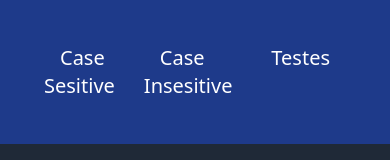
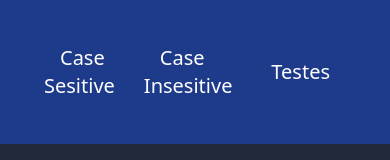
Before and after one commit to VLira96/Analisador-Lexico, a React (Create React App) app: page / in a window 390 px wide. Shown: the top 160 px of the page. Built offline with nearby package versions, Linux system fonts and the light colour scheme.

Commit message:
ajeitando o header

```diff
--- a/src/components/header.tsx
+++ b/src/components/header.tsx
@@ -4,7 +4,7 @@ const Header = () => {
     return (
         <header className="bg-blue-900">
             <nav className="p-1">
-                <ul className="flex flex-arrow lg:gap-24  justify-center m-10">
+                <ul className="flex flex-arrow lg:gap-24  justify-center items-center m-10">
                     <li><ButtonLink to='/'>Case Sesitive</ButtonLink></li>
                     <li><ButtonLink to='/caseinsensitive'>Case Insesitive</ButtonLink></li>
                     <li><ButtonLink to='/testes'>Testes</ButtonLink></li>
```
